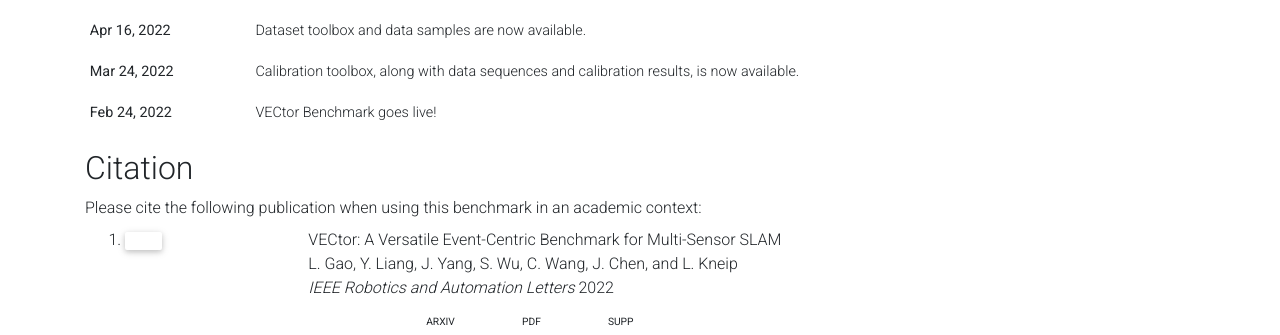
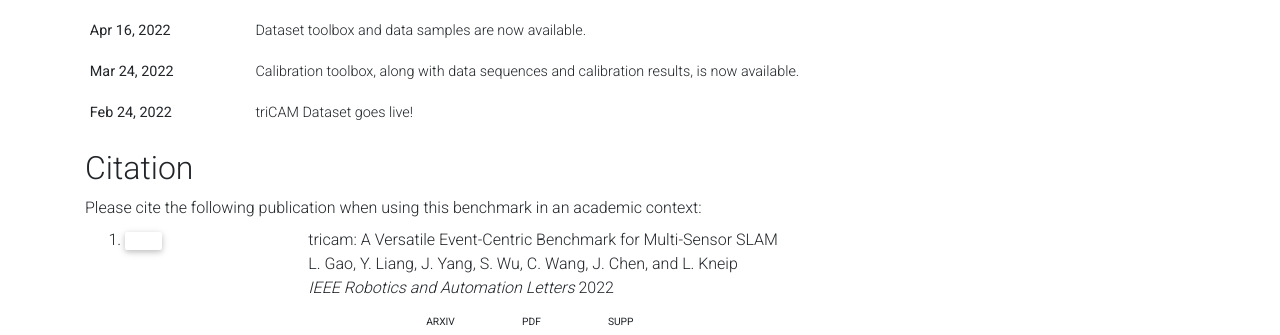
Before and after one commit to anikesadia/triCam-dataset, a Jekyll site: the page index.html, which Jekyll copies as it is, in a window 1280 px wide and 900 px high, scrolled down 734 px. Shown: the part 156-491 px from the top of the window. Built offline with Jekyll 4.4.1, drawn with Linux system fonts in a browser that asks for light colours; nearby versions of some CDN libraries; library files that are not in the unit come from our copies; comment, search, counter and statistics services are not loaded; a style sheet for code colours, icons or effects is not loaded; some of the changed text lies outside the part shown.

Commit message:
Update index.html

```diff
--- a/index.html
+++ b/index.html
@@ -9,17 +9,17 @@
     <meta charset="utf-8">
     <meta name="viewport" content="width=device-width, initial-scale=1, shrink-to-fit=no">
     <meta http-equiv="X-UA-Compatible" content="IE=edge">
-    <title>VECtor Benchmark  </title>
-    <meta name="author" content="VECtor Benchmark  " />
-    <meta name="description" content="A Versatile Event-Centric Benchmark for Multi-Sensor SLAM.
+    <title>triCAM Dataset  </title>
+    <meta name="author" content="triCAM Dataset  " />
+    <meta name="description" content="A Real Monocular Multi-modal Event-based Pedestrian Dataset .
 " />
-    <meta name="keywords" content="VECtor Benchmark, Event-based, Multi-Sensor, Dataset" />
+    <meta name="keywords" content="triCAM Dataset, Event-based, Multi-Sensor, Dataset" />
 
     <!-- OpenGraph -->
-    <meta property="og:site_name" content="VECtor Benchmark  " />
+    <meta property="og:site_name" content="triCAM Dataset  " />
     <meta property="og:type" content="website" />
-    <meta property="og:title" content="VECtor Benchmark   | Home" />
-    <meta property="og:url" content="http://localhost:4000/vector/" />
+    <meta property="og:title" content="triCAM Dataset   | Home" />
+    <meta property="og:url" content="http://localhost:4000/tricam/" />
     <meta property="og:description" content="A Versatile Event-Centric Benchmark for Multi-Sensor SLAM.
 " />
 
@@ -39,15 +39,15 @@
         "author":
         {
           "@type": "Person",
-          "name": "VECtor Benchmark  "
+          "name": "triCAM Dataset  "
         },
-        "url": "http://localhost:4000/vector/",
+        "url": "http://localhost:4000/tricam/",
         "@type": "WebSite",
         "description": "A Versatile Event-Centric Benchmark for Multi-Sensor SLAM.
 ",
         "headline": "Home",
         "sameAs": ["https://star-datasets.github.io/", "https://mpl.sist.shanghaitech.edu.cn/"],
-        "name": "VECtor Benchmark  ",
+        "name": "triCAM Dataset  ",
         "@context": "https://schema.org"
       }
     </script>
@@ -67,10 +67,10 @@
 
     <!-- Styles -->
 
-    <link rel="shortcut icon" href="/vector/assets/img/mpl_icon.png"/>
+    <link rel="shortcut icon" href="/tricam/assets/img/mpl_icon.png"/>
 
-    <link rel="stylesheet" href="/vector/assets/css/main.css">
-    <link rel="canonical" href="http://localhost:4000/vector/">
+    <link rel="stylesheet" href="/tricam/assets/css/main.css">
+    <link rel="canonical" href="http://localhost:4000/tricam/">
 
     <!-- Dark Mode -->
 
@@ -100,28 +100,28 @@
 
               <!-- Home -->
               <li class="nav-item active">
-                <a class="nav-link" href="/vector/">Home<span class="sr-only">(current)</span></a>
+                <a class="nav-link" href="/tricam/">Home<span class="sr-only">(current)</span></a>
               </li>
 
               <!-- Other pages -->
                 <li class="nav-item dropdown ">
                   <a class="nav-link dropdown-toggle" href="#" id="navbarDropdown" role="button" data-toggle="dropdown" aria-haspopup="true" aria-expanded="false">About</a>
                   <div class="dropdown-menu dropdown-menu-right" aria-labelledby="navbarDropdown">
-                    <a class="dropdown-item" href="/vector/about/sensor/">Sensor Suite</a>
+                    <a class="dropdown-item" href="/tricam/about/sensor/">Sensor Suite</a>
                     <div class="dropdown-divider"></div>
-                    <a class="dropdown-item" href="/vector/about/synchronization/">Synchronization</a>
+                    <a class="dropdown-item" href="/tricam/about/synchronization/">Synchronization</a>
                     <div class="dropdown-divider"></div>
-                    <a class="dropdown-item" href="/vector/about/ground_truth/">Ground Truth</a>
+                    <a class="dropdown-item" href="/tricam/about/ground_truth/">Ground Truth</a>
                   </div>
                 </li>
                 <li class="nav-item ">
-                  <a class="nav-link" href="/vector/calibration/">Calibration</a>
+                  <a class="nav-link" href="/tricam/calibration/">Calibration</a>
                 </li>
                 <li class="nav-item ">
-                  <a class="nav-link" href="/vector/download/">Download</a>
+                  <a class="nav-link" href="/tricam/download/">Download</a>
                 </li>
                 <li class="nav-item ">
-                  <a class="nav-link" href="/vector/competition/">Competition</a>
+                  <a class="nav-link" href="/tricam/competition/">Competition</a>
                 </li>
                 <li class="nav-item dropdown ">
                   <a class="nav-link dropdown-toggle" href="#" id="navbarDropdown" role="button" data-toggle="dropdown" aria-haspopup="true" aria-expanded="false">Contact Us</a>
@@ -143,7 +143,7 @@
       <div class="post">
         <header class="post-header">
           <h1 class="post-title">
-           <span class="font-weight-bold">VECtor Benchmark</span>
+           <span class="font-weight-bold">triCAM Dataset</span>
           </h1>
           <p class="desc">A Versatile Event-Centric Benchmark for Multi-Sensor SLAM</p>
         </header>
@@ -161,9 +161,9 @@
 <p>The first SLAM benchmark datasets which simultaneously satisfy the following requirements:</p>
 
 <ul>
-  <li>Captured by a full <a href="/vector/about/synchronization">hardware-synchronized</a> <a href="/vector/about/sensor">sensor suite</a> that includes an event stereo camera, a regular stereo camera, an RGB-D sensor, a LiDAR, and an IMU;</li>
-  <li>Covering the <a href="/vector/download">full spectrum</a> of motion dynamics, environment complexities, and illumination conditions;</li>
-  <li>Complete six degrees of freedom <a href="/vector/about/ground_truth">ground truth signals</a> for both small and large-scale scenarios, and highly-accurate <a href="/vector/calibration">intrinsic and extrinsic calibration</a>.</li>
+  <li>Captured by a full <a href="/tricam/about/synchronization">hardware-synchronized</a> <a href="/tricam/about/sensor">sensor suite</a> that includes an event stereo camera, a regular stereo camera, an RGB-D sensor, a LiDAR, and an IMU;</li>
+  <li>Covering the <a href="/tricam/download">full spectrum</a> of motion dynamics, environment complexities, and illumination conditions;</li>
+  <li>Complete six degrees of freedom <a href="/tricam/about/ground_truth">ground truth signals</a> for both small and large-scale scenarios, and highly-accurate <a href="/tricam/calibration">intrinsic and extrinsic calibration</a>.</li>
 </ul>
 
 <p><br></p>
@@ -185,35 +185,35 @@
                 <tr>
                   <th scope="row">Jun 30, 2022</th>
                   <td>
-                    All <a href="/vector/download">data sequences</a> have been uploaded. Enjoy!
+                    All <a href="/tricam/download">data sequences</a> have been uploaded. Enjoy!
 
                   </td>
                 </tr>
                 <tr>
                   <th scope="row">May 18, 2022</th>
                   <td>
-                    A document containing evaluations for all data sequences can be found at <a href="/vector/assets/pdf/supplementary_material.pdf">here</a>.
+                    A document containing evaluations for all data sequences can be found at <a href="/tricam/assets/pdf/supplementary_material.pdf">here</a>.
 
                   </td>
                 </tr>
                 <tr>
                   <th scope="row">Apr 16, 2022</th>
                   <td>
-                    <a href="https://github.com/mgaoling/mpl_dataset_toolbox" target="_blank" rel="noopener noreferrer">Dataset toolbox</a> and <a href="/vector/download">data samples</a> are now available.
+                    <a href="https://github.com/mgaoling/mpl_dataset_toolbox" target="_blank" rel="noopener noreferrer">Dataset toolbox</a> and <a href="/tricam/download">data samples</a> are now available.
 
                   </td>
                 </tr>
                 <tr>
                   <th scope="row">Mar 24, 2022</th>
                   <td>
-                    <a href="https://github.com/mgaoling/mpl_calibration_toolbox" target="_blank" rel="noopener noreferrer">Calibration toolbox</a>, along with <a href="/vector/calibration">data sequences and calibration results</a>, is now available.
+                    <a href="https://github.com/mgaoling/mpl_calibration_toolbox" target="_blank" rel="noopener noreferrer">Calibration toolbox</a>, along with <a href="/tricam/calibration">data sequences and calibration results</a>, is now available.
 
                   </td>
                 </tr>
                 <tr>
                   <th scope="row">Feb 24, 2022</th>
                   <td>
-                    VECtor Benchmark goes live!
+                    triCAM Dataset goes live!
 
                   </td>
                 </tr>
@@ -232,10 +232,10 @@
         <div class="col-sm-2 abbr"><abbr class="badge">RA-L</abbr></div>
 
         <!-- Entry bib key -->
-        <div id="gao2022vector" class="col-sm-8">
+        <div id="gao2022tricam" class="col-sm-8">
 
           <!-- Title -->
-          <div class="title">VECtor: A Versatile Event-Centric Benchmark for Multi-Sensor SLAM</div>
+          <div class="title">tricam: A Versatile Event-Centric Benchmark for Multi-Sensor SLAM</div>
           <!-- Author -->
           <div class="author">L. Gao, Y. Liang, J. Yang, S. Wu, C. Wang, J. Chen, and L. Kneip
           </div>
@@ -249,8 +249,8 @@
           <div class="links">
             <a class="abstract btn btn-sm z-depth-0" role="button">Abs</a>
             <a href="http://arxiv.org/abs/2207.01404" class="btn btn-sm z-depth-0" role="button" target="_blank" rel="noopener noreferrer">arXiv</a>
-            <a href="/vector/assets/pdf/VECtor.pdf" class="btn btn-sm z-depth-0" role="button">PDF</a>
-            <a href="/vector/assets/pdf/supplementary_material.pdf" class="btn btn-sm z-depth-0" role="button">Supp</a>
+            <a href="/tricam/assets/pdf/tricam.pdf" class="btn btn-sm z-depth-0" role="button">PDF</a>
+            <a href="/tricam/assets/pdf/supplementary_material.pdf" class="btn btn-sm z-depth-0" role="button">Supp</a>
           </div>
 
           <!-- Hidden abstract block -->
@@ -318,12 +318,12 @@
     <!-- Masonry & imagesLoaded -->
   <script defer src="https://cdn.jsdelivr.net/npm/masonry-layout@4.2.2/dist/masonry.pkgd.min.js" integrity="sha256-Nn1q/fx0H7SNLZMQ5Hw5JLaTRZp0yILA/FRexe19VdI=" crossorigin="anonymous"></script>
   <script defer src="https://cdn.jsdelivr.net/npm/imagesloaded@4/imagesloaded.pkgd.min.js"></script>
-  <script defer src="/vector/assets/js/masonry.js" type="text/javascript"></script>
+  <script defer src="/tricam/assets/js/masonry.js" type="text/javascript"></script>
 
   <!-- Medium Zoom JS -->
   <script src="https://cdn.jsdelivr.net/npm/medium-zoom@1.0.6/dist/medium-zoom.min.js" integrity="sha256-EdPgYcPk/IIrw7FYeuJQexva49pVRZNmt3LculEr7zM=" crossorigin="anonymous"></script>
-  <script src="/vector/assets/js/zoom.js"></script><!-- Load Common JS -->
-  <script src="/vector/assets/js/common.js"></script>
+  <script src="/tricam/assets/js/zoom.js"></script><!-- Load Common JS -->
+  <script src="/tricam/assets/js/common.js"></script>
 
     <!-- MathJax -->
   <script type="text/javascript">
```
